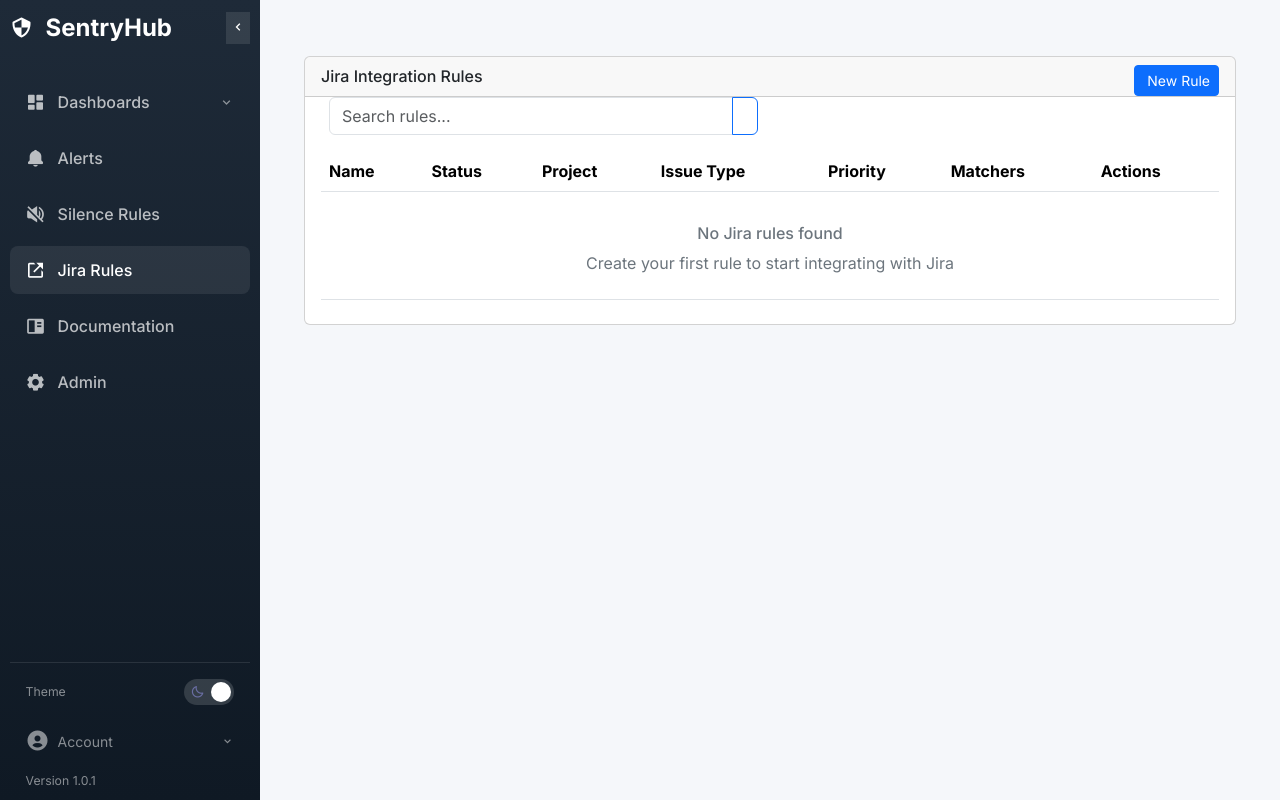
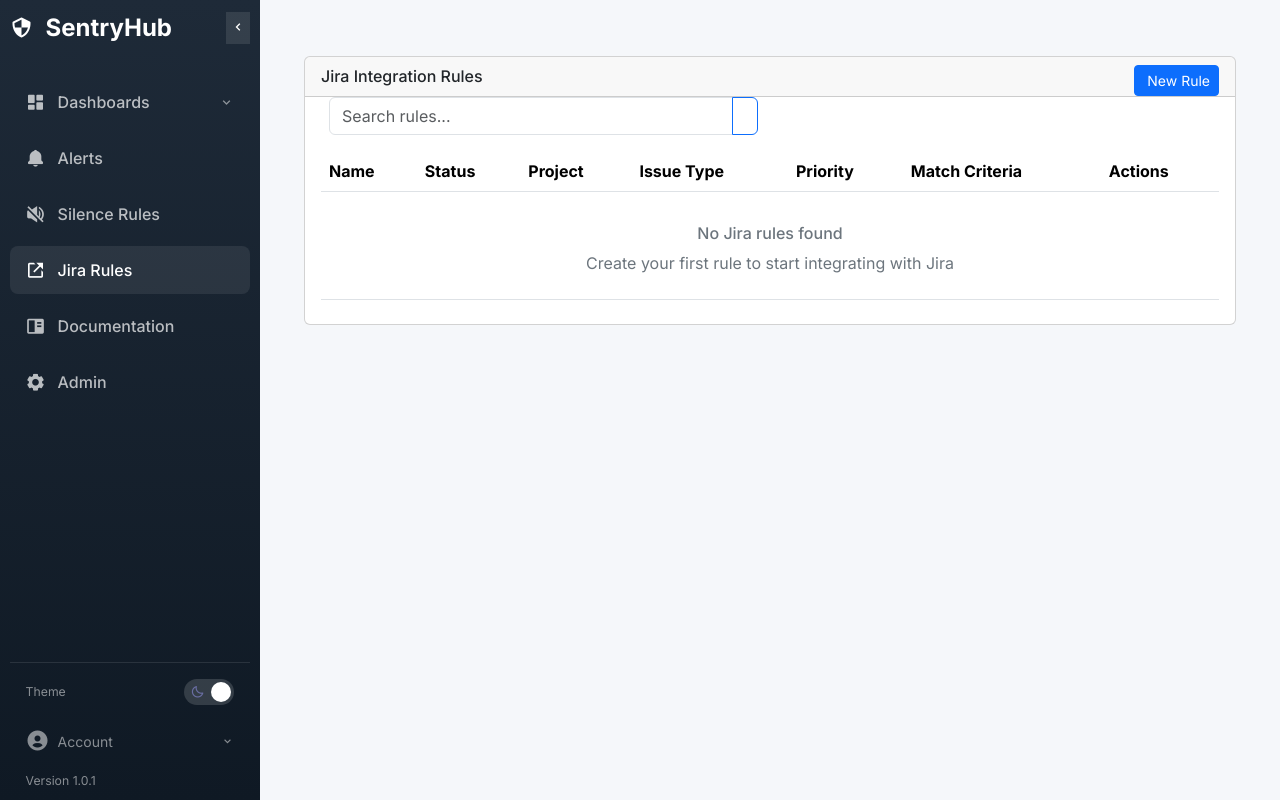
Before and after one commit to ghanad/sentryHub, a Django app: page /integrations/jira-rules/ in a window 1280 px wide. Run offline with Django 4.2, Linux system fonts and the light colour scheme; the visitor is signed in with stand-in values (Sample User, id 1); data that the repository does not hold is empty.

Commit message:
show labels in column

```diff
--- a/integrations/templates/integrations/jira_rule_list.html
+++ b/integrations/templates/integrations/jira_rule_list.html
@@ -37,7 +37,7 @@
                             <th>Project</th>
                             <th>Issue Type</th>
                             <th>Priority</th>
-                            <th>Matchers</th>
+                            <th class="match-criteria-column">Match Criteria</th>
                             <th>Actions</th>
                         </tr>
                     </thead>
@@ -59,11 +59,11 @@
                             <td class="text-sm">{{ rule.jira_project_key }}</td>
                             <td class="text-sm">{{ rule.jira_issue_type }}</td>
                             <td class="text-sm">{{ rule.priority }}</td>
-                            <td>
-                                {% for matcher in rule.matchers.all %}
-                                    <span class="badge badge-sm bg-gradient-info">{{ matcher.name }}</span>
+                            <td class="match-criteria-column">
+                                {% for key, value in rule.match_criteria.items %}
+                                    <span class="badge bg-secondary fw-normal me-1 mb-1">{{ key }}: {{ value }}</span>
                                 {% empty %}
-                                    <span class="text-xs text-secondary">No matchers</span>
+                                    <span class="text-muted small">No criteria</span>
                                 {% endfor %}
                             </td>
                             <td class="align-middle">
```
